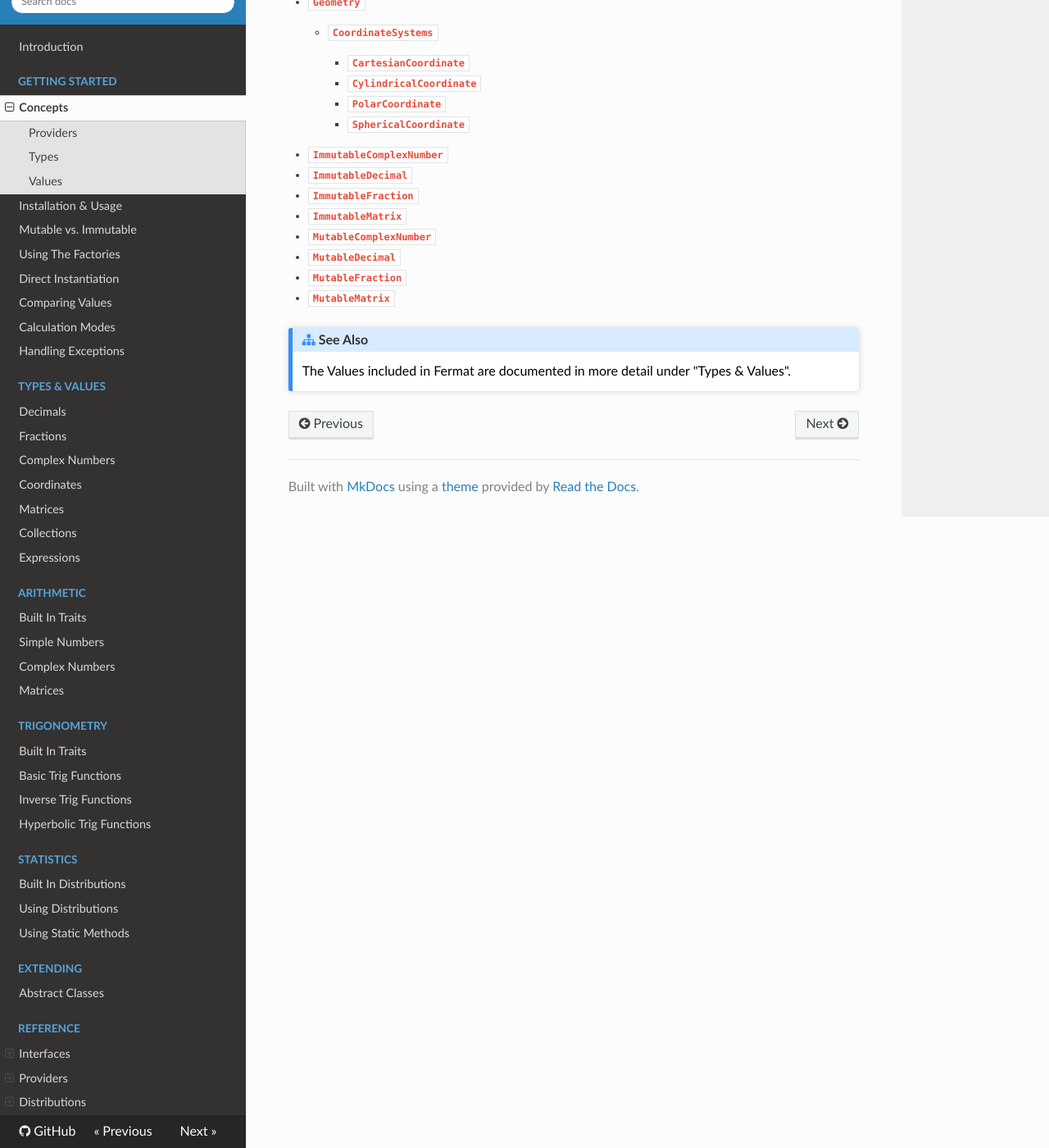
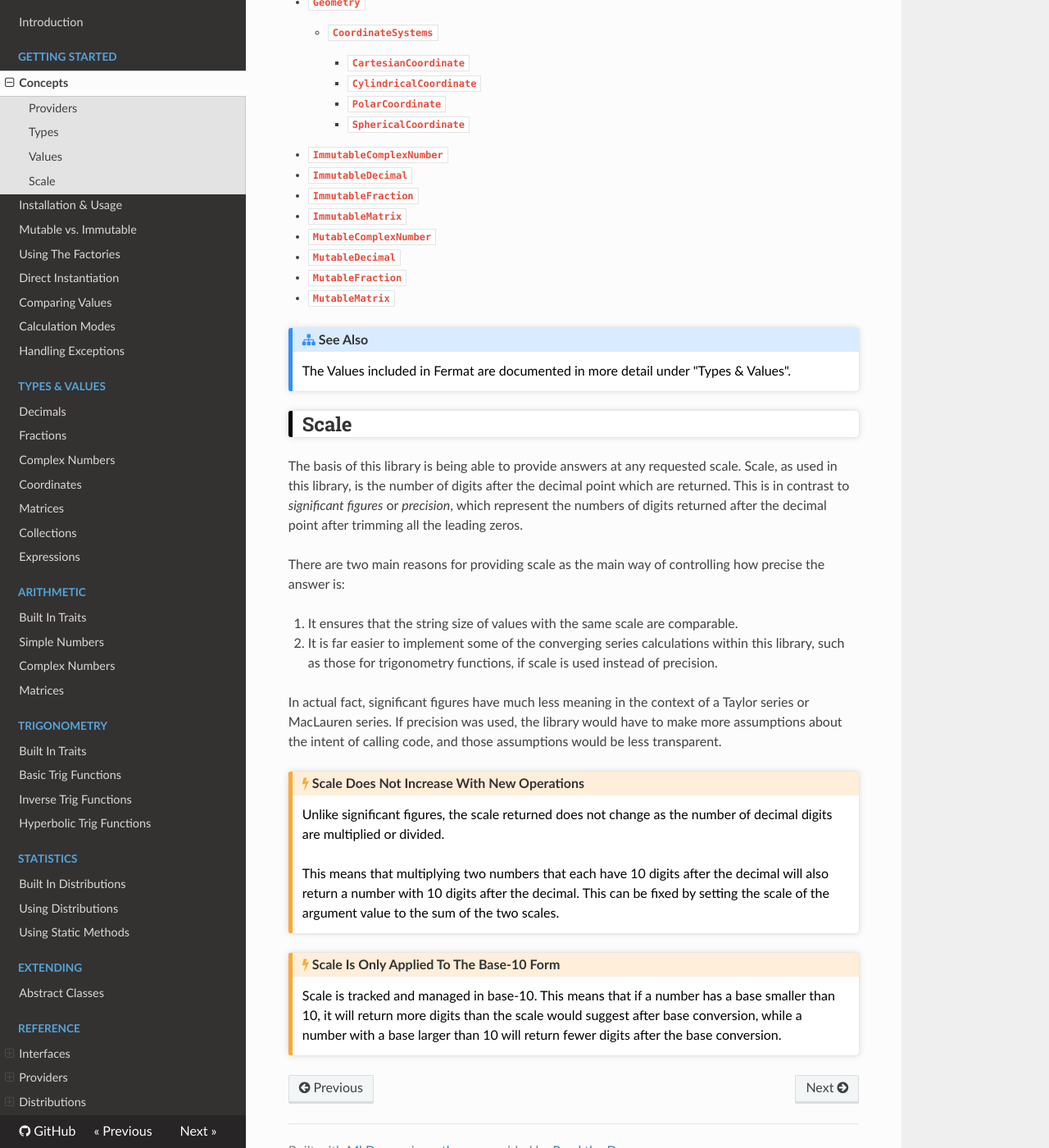
Before and after one commit to JordanRL/Fermat, an MkDocs documentation site: the page built from docs/getting-started/concepts.md, in a window 1280 px wide and 1400 px high, scrolled down 1648 px. Shown: the whole window at 82% size. Built offline with MkDocs 1.6.1, drawn with Linux system fonts in a browser that asks for light colours; nearby versions of some CDN libraries.

Commit message:
fixing scale conversion

```diff
--- a/docs/getting-started/concepts.md
+++ b/docs/getting-started/concepts.md
@@ -62,3 +62,22 @@ The current list of values is:
 
 !!! see-also "See Also"
     The Values included in Fermat are documented in more detail under "Types & Values".
+
+## Scale
+
+The basis of this library is being able to provide answers at any requested scale. Scale, as used in this library, is the number of digits after the decimal point which are returned. This is in contrast to *significant figures* or *precision*, which represent the numbers of digits returned after the decimal point after trimming all the leading zeros.
+
+There are two main reasons for providing scale as the main way of controlling how precise the answer is:
+
+1. It ensures that the string size of values with the same scale are comparable.
+2. It is far easier to implement some of the converging series calculations within this library, such as those for trigonometry functions, if scale is used instead of precision.
+
+In actual fact, significant figures have much less meaning in the context of a Taylor series or MacLauren series. If precision was used, the library would have to make more assumptions about the intent of calling code, and those assumptions would be less transparent.
+
+!!! caution "Scale Does Not Increase With New Operations"
+    Unlike significant figures, the scale returned does not change as the number of decimal digits are multiplied or divided.
+
+    This means that multiplying two numbers that each have 10 digits after the decimal will also return a number with 10 digits after the decimal. This can be fixed by setting the scale of the argument value to the sum of the two scales.
+
+!!! caution "Scale Is Only Applied To The Base-10 Form"
+    Scale is tracked and managed in base-10. This means that if a number has a base smaller than 10, it will return more digits than the scale would suggest after base conversion, while a number with a base larger than 10 will return fewer digits after the base conversion.
```
Also changed, not shown: 1 other file.
